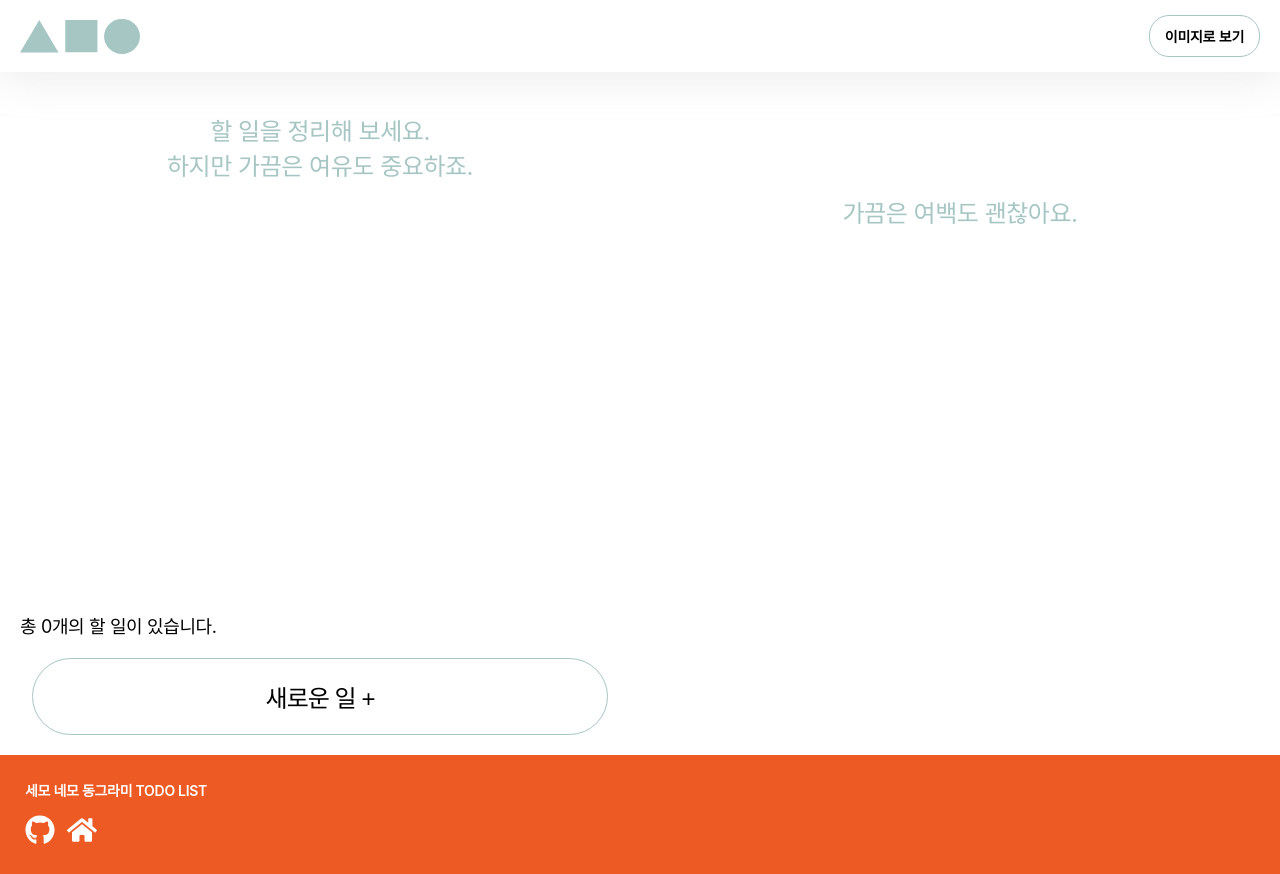
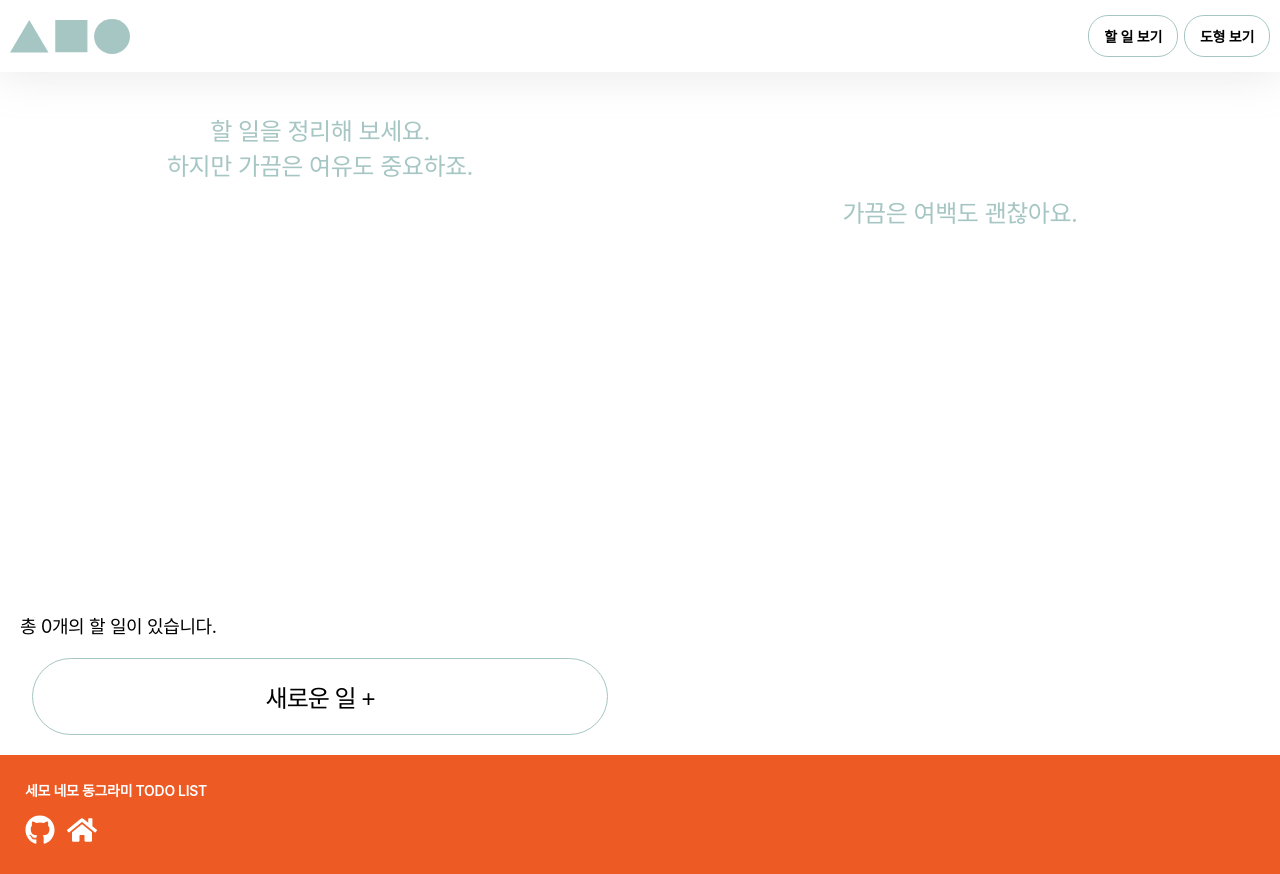
Before and after one commit to DaH-115/shape-of-task, a React (Create React App) app: page / in a window 1280 px wide. Built offline with nearby package versions, Linux system fonts and the light colour scheme; a web font is replaced by a local one.

Commit message:
💄 styling 코드 수정

```diff
--- a/src/components/Message.js
+++ b/src/components/Message.js
@@ -2,7 +2,7 @@ import styled from 'styled-components';
 
 const MessageBox = styled.div`
   text-align: center;
-  color: #a6c6c4;
+  color: ${({ theme }) => theme.colors.grey};
   font-weight: 400;
   font-size: 24px;
   letter-spacing: -0.02em;
--- a/src/layout/Header.js
+++ b/src/layout/Header.js
@@ -1,14 +1,14 @@
 import styled from 'styled-components';
 import { Link, useLocation } from 'react-router-dom';
-import useResize from '../hook/useResize';
 
 import { ReactComponent as Logo } from '../assets/Logo.svg';
 import { StyledButton } from '../components/StyledButton';
 
 const HeaderBox = styled.header`
-  width: auto;
+  width: 100%;
   min-width: ${({ theme }) => theme.size.mobile};
-  padding: 15px 20px 15px 20px;
+  box-sizing: border-box;
+  padding: 15px 10px 15px 10px;
   box-shadow: 0px 5px 40px rgba(177, 177, 177, 0.25);
   display: flex;
   justify-content: space-between;
@@ -19,10 +19,9 @@ const HeaderBox = styled.header`
   }
 `;
 
-const Header = ({ onCapture }) => {
+const Header = ({ onCapture, windowWidth, viewSize }) => {
   const location = useLocation();
   const pathname = location.pathname;
-  const windowWidth = useResize();
 
   const onCaptureHandler = () => {
     onCapture((prev) => !prev);
@@ -32,13 +31,13 @@ const Header = ({ onCapture }) => {
     <HeaderBox>
       <Logo />
       <div>
-        {windowWidth >= 1024 || (
+        {windowWidth >= viewSize || (
           <Link to='/' className='goToTodo'>
             <StyledButton>할 일 보기</StyledButton>
           </Link>
         )}
 
-        {pathname === '/figure-list' || windowWidth >= 1024 ? (
+        {pathname === '/figure-list' || windowWidth >= viewSize ? (
           <StyledButton onClick={onCaptureHandler}>이미지로 보기</StyledButton>
         ) : (
           <Link to='/figure-list'>
--- a/src/styles/theme.js
+++ b/src/styles/theme.js
@@ -7,7 +7,7 @@ const colors = {
 };
 
 const size = {
-  mobile: '425px',
+  mobile: '375px',
   tablet: '768px',
   desktop: '1024px',
 };
```
